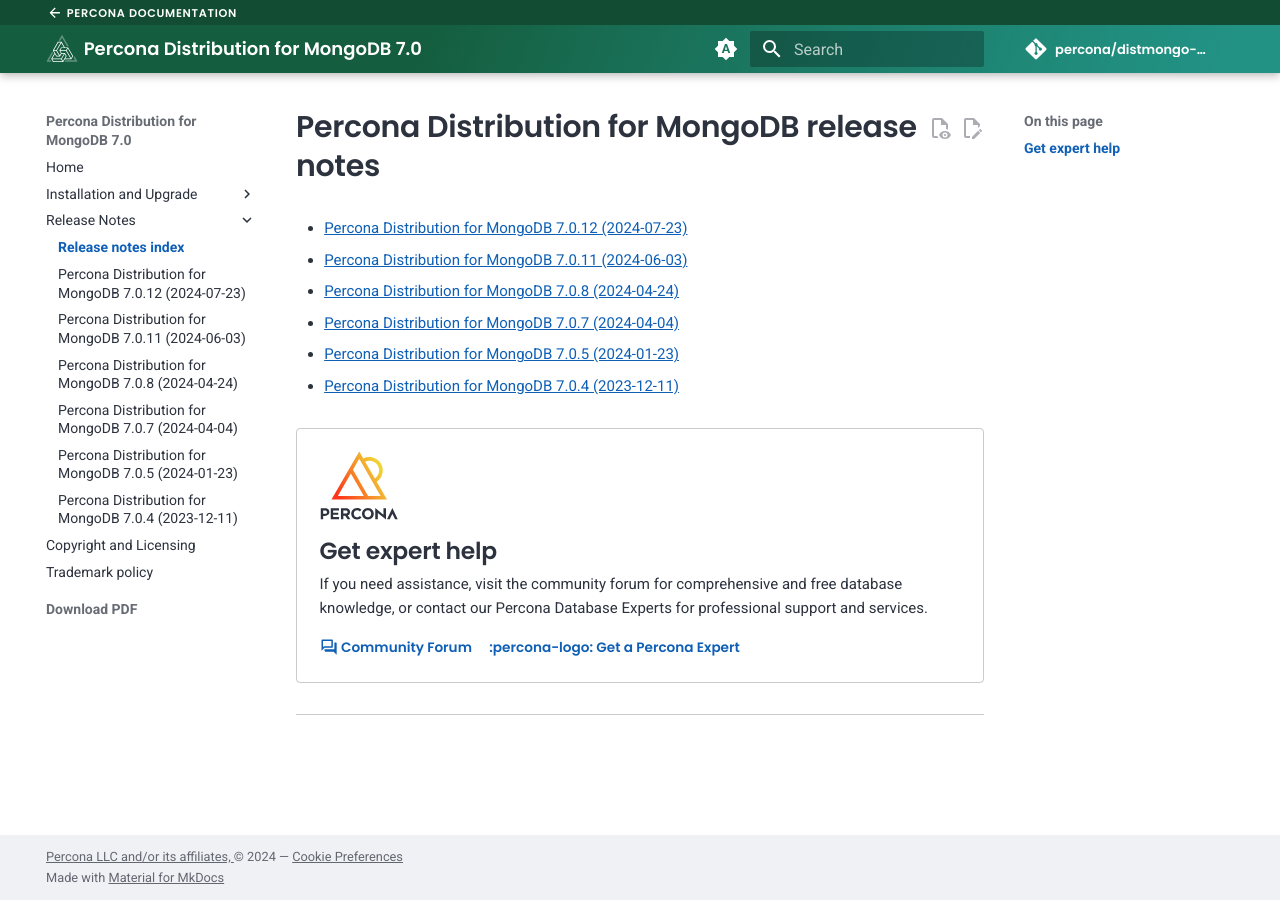
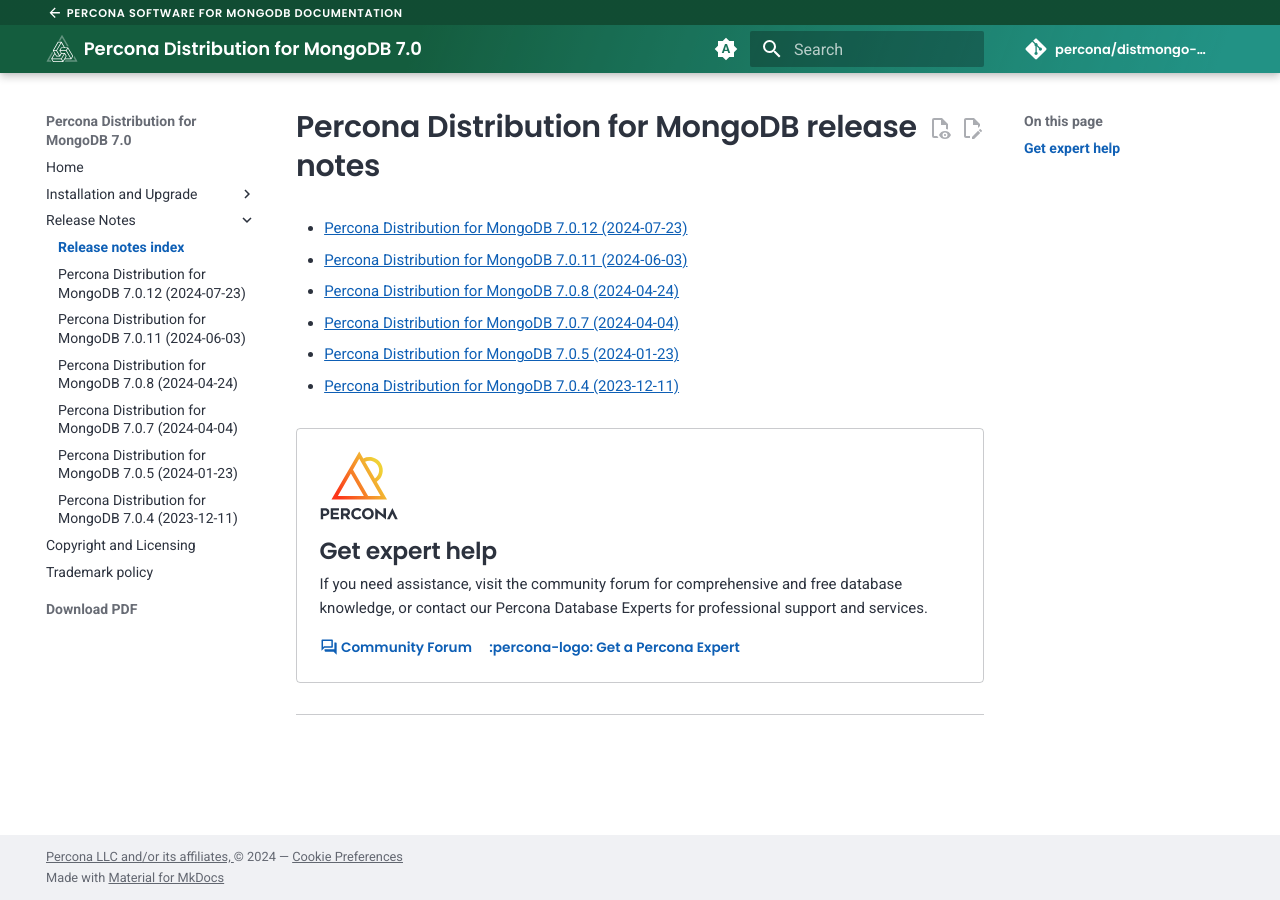
Before and after one commit to percona/distmongo-docs, an MkDocs documentation site: the page built from docs/release-notes.md, in a window 1280 px wide. Built offline with MkDocs 1.6.1 and Material for MkDocs 9.7.7, drawn with Linux system fonts in a browser that asks for light colours; nearby versions of some CDN libraries; comment, search, counter and statistics services are not loaded; the version menu is left out.

Commit message:
DOCS-125 Updated supernav title with technology name (#258)

```diff
--- a/_resource/overrides/partials/header.html
+++ b/_resource/overrides/partials/header.html
@@ -43,7 +43,7 @@
             <path d="m7.825 13 5.6 5.6L12 20l-8-8 8-8 1.425 1.4-5.6 5.6H20v2H7.825Z"/>
           </g>
         </svg>
-        <span>Percona Documentation</span>
+        <span>Percona Software for MongoDB Documentation</span>
       </a>
     </div>
   </div>
```
